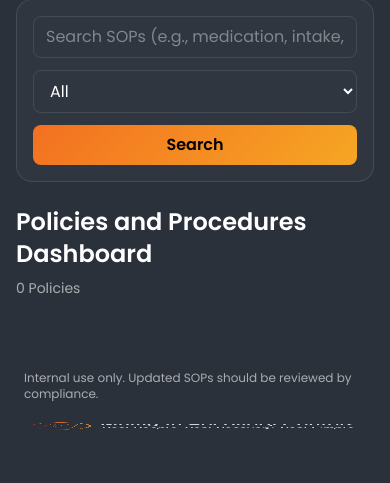
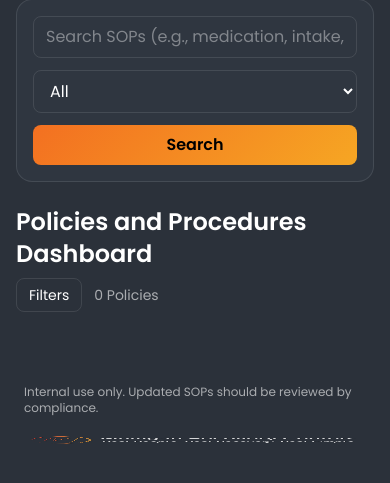
Before and after one commit to MaxMRC-CT/mrc-sop-app, a FastAPI app: page / in a window 390 px wide. Shown: the part 154-637 px from the top of the page. Run offline with FastAPI, Linux system fonts and the light colour scheme; data that the repository does not hold is empty; parts of the project's set-up code (start-up, migrations or seed data) failed here and were passed over; some libraries are stand-ins or nearby versions.

Commit message:
Add mobile filter drawer

```diff
--- a/templates/index.html
+++ b/templates/index.html
@@ -2,6 +2,24 @@
 {% block content %}
 
 <div class="flex flex-col gap-6">
+  <input id="filters-toggle" type="checkbox" class="peer hidden" />
+  <label for="filters-toggle" class="fixed inset-0 bg-black/60 hidden peer-checked:block z-30"></label>
+  <aside class="fixed left-0 top-0 h-full w-72 bg-[#2f3640] border-r border-white/10 p-5 -translate-x-full peer-checked:translate-x-0 transition-transform duration-300 z-40 lg:hidden">
+    <div class="flex items-center justify-between mb-4">
+      <h2 class="text-sm font-semibold text-white/70">Categories</h2>
+      <label for="filters-toggle" class="text-white/60 text-sm cursor-pointer">Close</label>
+    </div>
+    <div class="space-y-1">
+      <a href="/" class="block px-3 py-2 rounded-lg hover:bg-white/5 {% if category == 'All' %}bg-white/5 font-semibold{% endif %}">
+        All SOPs
+      </a>
+      {% for c in categories %}
+      <a href="/?category={{ c }}" class="block px-3 py-2 rounded-lg hover:bg-white/5 {% if category == c %}bg-white/5 font-semibold{% endif %}">
+        {{ c }}
+      </a>
+      {% endfor %}
+    </div>
+  </aside>
 
   <form method="get" action="/" class="bg-[#2f3640] border border-white/10 rounded-2xl p-4 flex flex-col md:flex-row gap-3 md:items-center">
     <input
@@ -45,8 +63,13 @@
     <section class="flex-1">
       <div class="flex flex-col sm:flex-row sm:items-baseline sm:justify-between gap-2 mb-4">
         <h1 class="text-2xl font-semibold">Policies and Procedures Dashboard</h1>
-        <div class="text-sm text-white/60">
-          {{ total }} Policies
+        <div class="flex items-center gap-3">
+          <label for="filters-toggle" class="sm:hidden border border-white/10 rounded-lg px-3 py-1.5 text-sm hover:bg-white/5 cursor-pointer">
+            Filters
+          </label>
+          <div class="text-sm text-white/60">
+            {{ total }} Policies
+          </div>
         </div>
       </div>
 
```
